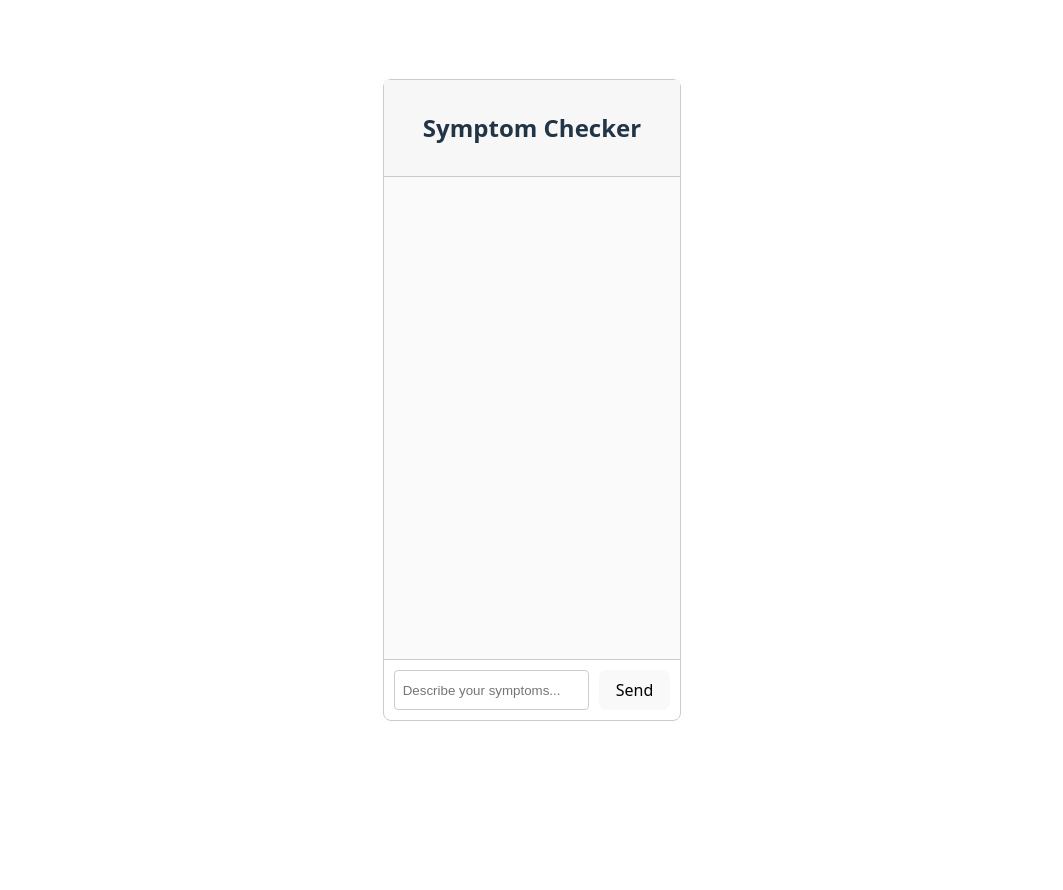
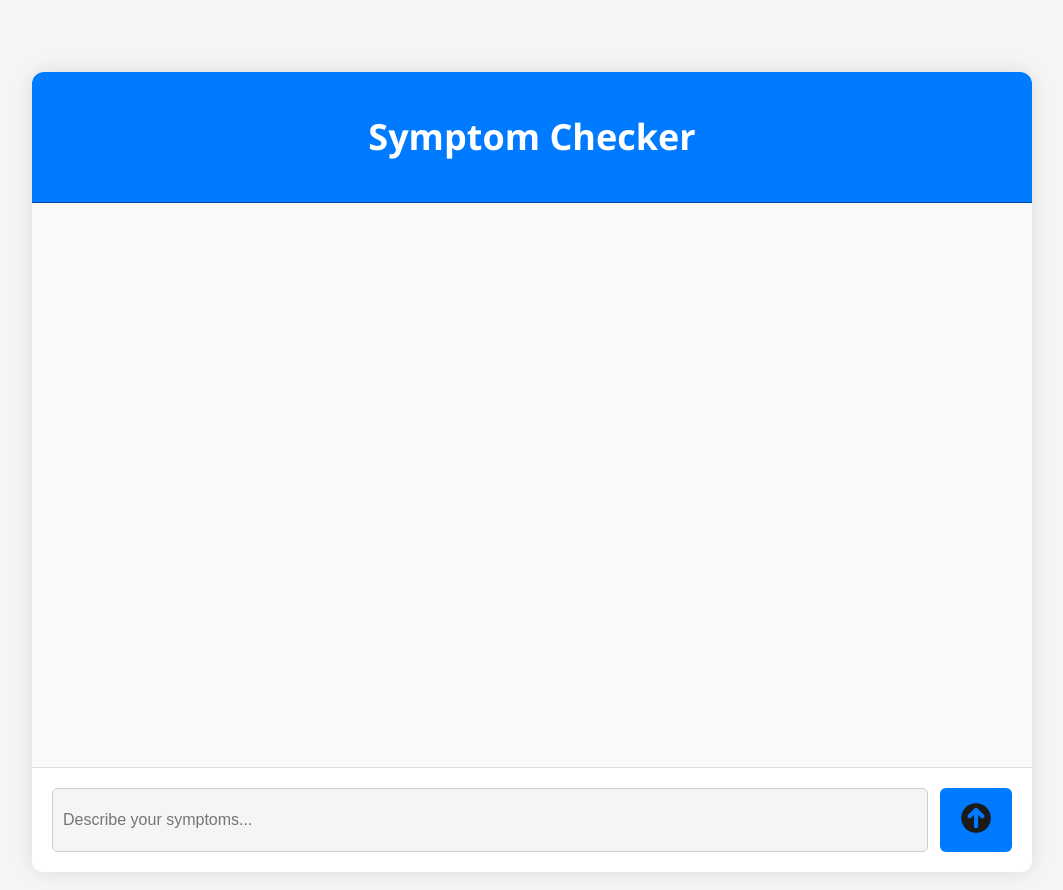
Before and after one commit to Issac038/GenAI-Bootcamp, a React (Vite) app in the folder Frontend/vite-project/: page / in a window 1280 px wide. Shown: the top 890 px of the page, without its empty margins (108-1171 px from the left). Before the commit the page ends 800 px from the top, so only its background shows below. Built offline with nearby package versions, Linux system fonts and the light colour scheme.

Commit message:
updated frontend

```diff
--- a/Frontend/vite-project/src/App.jsx
+++ b/Frontend/vite-project/src/App.jsx
@@ -1,11 +1,15 @@
 import React from 'react'
 import SymptomCheckerChat from './components/SymptomCheckerChat'
+import BookAppointment from './components/BookAppointments'
+import Results from './components/Results'
+import AuthPage from './components/AuthPage'
 import './App.css'
 
 function App() {
   return (
     <div className="App">
-      <SymptomCheckerChat />
+      <SymptomCheckerChat/>
+
     </div>
   )
 }
--- /dev/null
+++ b/Frontend/vite-project/src/components/AuthPage.css
@@ -0,0 +1,94 @@
+/* Container */
+.auth-container {
+  width: 1000px;
+  height: 700px;
+  margin: 40px auto;
+  display: flex;
+  flex-direction: column;
+  border-radius: 12px;
+  overflow: hidden;
+  background-color: #ffffff;
+  box-shadow: 0 0 20px rgba(0, 0, 0, 0.1);
+}
+
+/* Header */
+.auth-header {
+  padding: 16px 24px;
+  background-color: #007bff;
+  color: white;
+  font-size: 1.5rem;
+  font-weight: 600;
+  border-bottom: 1px solid #004c9b;
+}
+
+/* Main */
+.auth-main {
+  flex: 1;
+  display: flex;
+  justify-content: center;
+  align-items: center;
+  background-color: #f9f9f9;
+  padding: 24px;
+}
+
+/* Form */
+.auth-form {
+  width: 100%;
+  max-width: 400px;
+  display: flex;
+  flex-direction: column;
+  gap: 16px;
+}
+
+/* Form Fields */
+.auth-field {
+  display: flex;
+  flex-direction: column;
+}
+
+.auth-field label {
+  font-weight: 500;
+  margin-bottom: 6px;
+  color: #333;
+}
+
+.auth-input {
+  padding: 10px;
+  border-radius: 6px;
+  border: 1px solid #ccc;
+  background-color: #f5f5f5;
+  font-size: 1rem;
+  color: #333;
+  box-sizing: border-box;
+}
+
+/* Button */
+.auth-button {
+  width: 100%;
+  padding: 12px;
+  background-color: #007bff;
+  color: white;
+  border: none;
+  border-radius: 6px;
+  font-size: 1rem;
+  cursor: pointer;
+  transition: background-color 0.3s ease;
+}
+
+.auth-button:hover {
+  background-color: #005ecb;
+}
+
+/* Toggle */
+.auth-toggle {
+  margin-top: 16px;
+  text-align: center;
+  font-size: 0.95rem;
+  color: #333;
+}
+
+.auth-toggle span {
+  color: #007bff;
+  cursor: pointer;
+  font-weight: 500;
+}
--- /dev/null
+++ b/Frontend/vite-project/src/components/AuthPage.jsx
@@ -0,0 +1,94 @@
+import React, { useState } from "react";
+import "./AuthPage.css"; // Reuse existing styles
+
+export default function AuthPage() {
+  const [isSignUp, setIsSignUp] = useState(false);
+  const [formData, setFormData] = useState({ name: "", email: "", password: "" });
+
+  function handleChange(e) {
+    setFormData({ ...formData, [e.target.name]: e.target.value });
+  }
+
+  function handleSubmit(e) {
+    e.preventDefault();
+    const endpoint = isSignUp ? "/api/signup" : "/api/login";
+    fetch(endpoint, {
+      method: "POST",
+      headers: { "Content-Type": "application/json" },
+      body: JSON.stringify(formData)
+    })
+      .then(res => res.json())
+      .then(data => {
+        console.log("Auth response:", data);
+        // Redirect or store token here
+      })
+      .catch(err => console.error("Auth error:", err));
+  }
+
+  return (
+    <div className="chat-container">
+      <header className="chat-header">
+        <h2>{isSignUp ? "Sign Up" : "Login"}</h2>
+      </header>
+
+      <main className="chat-main" style={{ display: "flex", justifyContent: "center", alignItems: "center" }}>
+        <form className="auth-form" onSubmit={handleSubmit}>
+            {isSignUp && (
+                <div className="auth-field">
+                <label htmlFor="name">Name</label>
+                <input
+                    placeholder="Enter your Name"
+                    type="text"
+                    id="name"
+                    name="name"
+                    value={formData.name}
+                    onChange={handleChange}
+                    className="auth-input"
+                    required
+                />
+                </div>
+            )}
+
+            <div className="auth-field">
+                <label htmlFor="email">Email</label>
+                <input
+                placeholder="Enter your Email"
+                type="email"
+                id="email"
+                name="email"
+                value={formData.email}
+                onChange={handleChange}
+                className="auth-input"
+                required
+                />
+            </div>
+
+            <div className="auth-field">
+                <label htmlFor="password">Password</label>
+                <input
+                placeholder="Enter your Password"
+                type="password"
+                id="password"
+                name="password"
+                value={formData.password}
+                onChange={handleChange}
+                className="auth-input"
+                required
+                />
+            </div>
+
+            <button type="submit" className="auth-button">
+                {isSignUp ? "Create Account" : "Login"}
+            </button>
+
+            <p className="auth-toggle">
+                {isSignUp ? "Already have an account?" : "Don't have an account?"}{" "}
+                <span onClick={() => setIsSignUp(!isSignUp)}>
+                {isSignUp ? "Login" : "Sign Up"}
+                </span>
+            </p>
+        </form>
+      </main>
+    </div>
+  );
+}
--- /dev/null
+++ b/Frontend/vite-project/src/components/SymptomCheckerChat.css
@@ -0,0 +1,105 @@
+/* Reset and base styles */
+body {
+  margin: 0;
+  font-family: 'Segoe UI', Tahoma, Geneva, Verdana, sans-serif;
+  background-color: #f5f5f5;
+  color: #333;
+}
+/* Container */
+.chat-container {
+  width: 1000px;
+  height: 800px;
+  margin: 40px auto;
+  display: flex;
+  flex-direction: column;
+  border-radius: 12px;
+  overflow: hidden;
+  background-color: #ffffff;
+  box-shadow: 0 0 20px rgba(0, 0, 0, 0.1);
+}
+/* Header */
+.chat-header {
+  padding: 8px 16px;
+  background-color: #007bff;
+  color: white;
+  font-size: 1.5rem;
+  font-weight: 600;
+  border-bottom: 1px solid #004c9b;
+}
+
+/* Main chat area */
+.chat-main {
+  flex: 1;
+  overflow-y: auto;
+  padding: 24px;
+  background-color: #f9f9f9;
+}
+
+/* Message bubbles */
+.chat-message {
+  margin: 12px 0;
+}
+
+.chat-bubble {
+  display: inline-block;
+  border-radius: 10px;
+  padding: 12px 16px;
+  max-width: 80%;
+  font-size: 0.95rem;
+  line-height: 1.4;
+  word-wrap: break-word;
+}
+
+
+.chat-bubble.user {
+  background-color: #007bff;
+  color: white;
+  text-align: right;
+}
+
+
+.chat-bubble.assistant {
+  background-color: #d8d8da44;
+  color: #333;
+  text-align: left;
+  border: 1px solid #cce0ff;
+}
+
+
+/* Form */
+.chat-form {
+  display: flex;
+  padding: 20px;
+  background-color: #ffffff;
+  border-top: 1px solid #ddd;
+}
+
+.chat-input {
+  flex: 1;
+  padding: 10px;
+  border-radius: 6px;
+  border: 1px solid #ccc;
+  background-color: #f5f5f5;
+  color: #333;
+  font-size: 1rem;
+}
+
+.chat-button {
+  margin-left: 12px;
+  padding: 10px 16px;
+  background-color: #007bff;
+  color: white;
+  border: none;
+  border-radius: 6px;
+  cursor: pointer;
+  transition: background-color 0.3s ease;
+}
+
+.chat-button:hover {
+  background-color: #005ecb;
+}
+
+.chat-button img {
+  height: 40px;
+  width: 40px;
+}
--- a/Frontend/vite-project/src/components/SymptomCheckerChat.jsx
+++ b/Frontend/vite-project/src/components/SymptomCheckerChat.jsx
@@ -1,12 +1,25 @@
 import React, { useState, useRef } from 'react';
+import './SymptomCheckerChat.css';
+import uparrow from "../assets/uparrow.jpg";
 
 export default function SymptomCheckerChat() {
   const [input, setInput] = useState('');
   const [messages, setMessages] = useState([
-    { id: 1, role: 'system', text: 'You are a medical assistant. Ask clarifying questions before suggesting hospitals or booking.' }
+   { id: 1,
+  role: 'system',
+  content: `You are a professional medical assistant.
+- Always ask clarifying questions before giving advice.
+- Format questions and recommendations using bullet points.
+- Avoid long paragraphs. Use short, clear sentences.
+- Use markdown-style formatting for emphasis when needed.
+- Always include a disclaimer that you're not a substitute for a doctor.`
+}
+
   ]);
   const [isSending, setIsSending] = useState(false);
   const bottomRef = useRef(null);
+
+  const userId = "671021c9b45e1c90495d1c6f";
 
   function pushMessage(msg) {
     setMessages(prev => [...prev, { id: Date.now() + Math.random(), ...msg }]);
@@ -21,16 +34,13 @@ export default function SymptomCheckerChat() {
     const userMsg = { role: 'user', text: trimmed };
     pushMessage(userMsg);
     setInput('');
+    setIsSending(true);
 
-    const history = messages.filter(m => m.role !== 'system').map(m => ({ role: m.role, content: m.text }));
-    history.push({ role: 'user', content: trimmed });
-
-    setIsSending(true);
     try {
       const res = await fetch('/api/analyze', {
         method: 'POST',
         headers: { 'Content-Type': 'application/json' },
-        body: JSON.stringify({ history })
+        body: JSON.stringify({ userId, symptomsText: trimmed })
       });
 
       if (!res.ok) {
@@ -41,8 +51,13 @@ export default function SymptomCheckerChat() {
       }
 
       const payload = await res.json();
-      if (payload.reply) pushMessage({ role: 'assistant', text: payload.reply });
-      if (payload.function_call) handleFunctionCallResult(payload.function_call, payload.function_result || payload.arguments || {});
+      if (payload.ai_response) {
+        pushMessage({ role: 'assistant', text: payload.ai_response });
+      } else if (payload.error) {
+        pushMessage({ role: 'assistant', text: `Error: ${payload.error}` });
+      } else {
+        pushMessage({ role: 'assistant', text: 'No valid response from AI.' });
+      }
     } catch (err) {
       pushMessage({ role: 'assistant', text: `Network/error: ${err.message}` });
     } finally {
@@ -50,64 +65,16 @@ export default function SymptomCheckerChat() {
     }
   }
 
-  function handleFunctionCallResult(functionCall, args) {
-    const { name } = functionCall || {};
-
-    if (name === 'get_hospitals' || name === 'list_hospitals') {
-      const hospitals = args.hospitals || args.results || [];
-      if (!Array.isArray(hospitals)) {
-        pushMessage({ role: 'assistant', text: 'Received hospital data in an unexpected format.' });
-        return;
-      }
-      pushMessage({ role: 'assistant', text: `Found ${hospitals.length} hospitals nearby:` });
-      hospitals.forEach(h => pushMessage({ role: 'assistant', text: `${h.name} - ${h.distance || '?'} km away, Rating: ${h.rating || 'N/A'}` }));
-      return;
-    }
-
-    if (name === 'book_hospital' || name === 'book_slot') {
-      const booking = args.booking || args.confirmation || args.bookingConfirmation || args;
-      const msgText = booking && booking.bookingId ? `Booking confirmed — ID: ${booking.bookingId}` : 'Booking confirmed';
-      pushMessage({ role: 'assistant', text: msgText });
-      return;
-    }
-
-    pushMessage({ role: 'assistant', text: `Function call: ${name} returned: ${JSON.stringify(args)}` });
-  }
-
-  async function handleBook(hospital) {
-    pushMessage({ role: 'user', text: `Book appointment at ${hospital.name}` });
-    setIsSending(true);
-    try {
-      const res = await fetch('/api/analyze', {
-        method: 'POST',
-        headers: { 'Content-Type': 'application/json' },
-        body: JSON.stringify({
-          history: messages.map(m => ({ role: m.role, content: m.text })),
-          action: 'book_hospital',
-          hospitalId: hospital.id
-        })
-      });
-
-      const payload = await res.json();
-      if (payload.reply) pushMessage({ role: 'assistant', text: payload.reply });
-      if (payload.function_call) handleFunctionCallResult(payload.function_call, payload.function_result || payload.arguments || {});
-    } catch (err) {
-      pushMessage({ role: 'assistant', text: `Booking failed: ${err.message}` });
-    } finally {
-      setIsSending(false);
-    }
-  }
-
   return (
-    <div style={{ maxWidth: '700px', margin: '20px auto', border: '1px solid #ccc', borderRadius: '8px', display: 'flex', flexDirection: 'column', height: '80vh' }}>
-      <header style={{ padding: '10px', borderBottom: '1px solid #ccc', backgroundColor: '#f7f7f7' }}>
+    <div className="chat-container">
+      <header className="chat-header">
         <h2>Symptom Checker</h2>
       </header>
 
-      <main style={{ flex: 1, overflowY: 'auto', padding: '10px', backgroundColor: '#fafafa' }}>
+      <main className="chat-main">
         {messages.filter(m => m.role !== 'system').map(m => (
-          <div key={m.id} style={{ textAlign: m.role === 'user' ? 'right' : 'left', margin: '8px 0' }}>
-            <div style={{ display: 'inline-block', backgroundColor: m.role === 'user' ? '#007bff' : '#eaeaea', color: m.role === 'user' ? 'white' : 'black', borderRadius: '8px', padding: '8px 12px', maxWidth: '80%' }}>
+          <div key={m.id} className="chat-message" style={{ textAlign: m.role === 'user' ? 'right' : 'left' }}>
+            <div className={`chat-bubble ${m.role}`}>
               {m.text}
             </div>
           </div>
@@ -115,16 +82,18 @@ export default function SymptomCheckerChat() {
         <div ref={bottomRef}></div>
       </main>
 
-      <form onSubmit={handleSend} style={{ display: 'flex', padding: '10px', borderTop: '1px solid #ccc' }}>
+      <form onSubmit={handleSend} className="chat-form">
         <input
           type="text"
           placeholder="Describe your symptoms..."
           value={input}
           onChange={(e) => setInput(e.target.value)}
           disabled={isSending}
-          style={{ flex: 1, padding: '8px', borderRadius: '4px', border: '1px solid #ccc' }}
+          className="chat-input"
         />
-        <button type="submit" disabled={isSending} style={{ marginLeft: '10px', padding: '8px 16px' }}>Send</button>
+        <button type="submit" disabled={isSending} className="chat-button">
+          {isSending ? 'Generating...' : <img src={uparrow} alt="Up arrow" height={"20px"} width={"20px"} />}
+        </button>
       </form>
     </div>
   );
--- a/Frontend/vite-project/vite.config.js
+++ b/Frontend/vite-project/vite.config.js
@@ -1,13 +1,12 @@
 import { defineConfig } from 'vite'
 import react from '@vitejs/plugin-react'
 
-// https://vite.dev/config/
 export default defineConfig({
   plugins: [react()],
   server: {
     proxy: {
       '/api': {
-        target: 'http://localhost:3000',
+        target: 'http://localhost:8080',
         changeOrigin: true,
       },
     },
```
Also changed, not shown: Frontend/vite-project/src/assets/uparrow.jpg (added).
